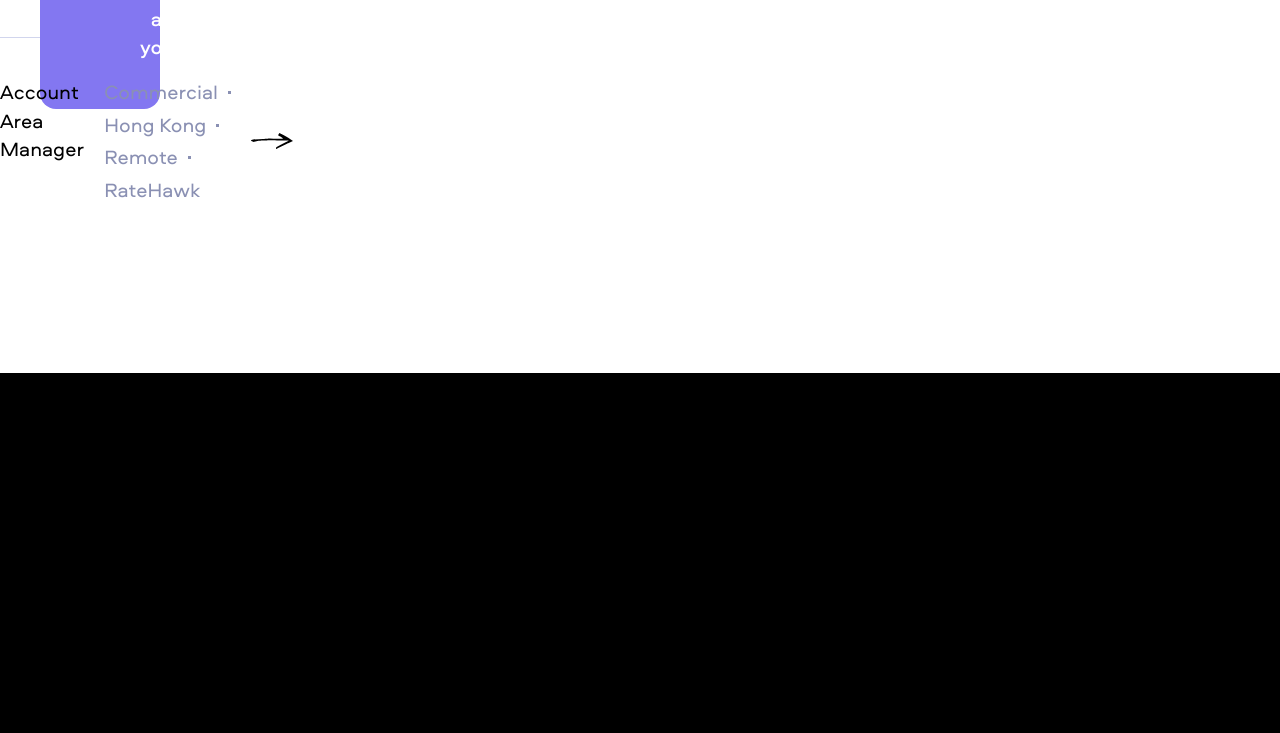
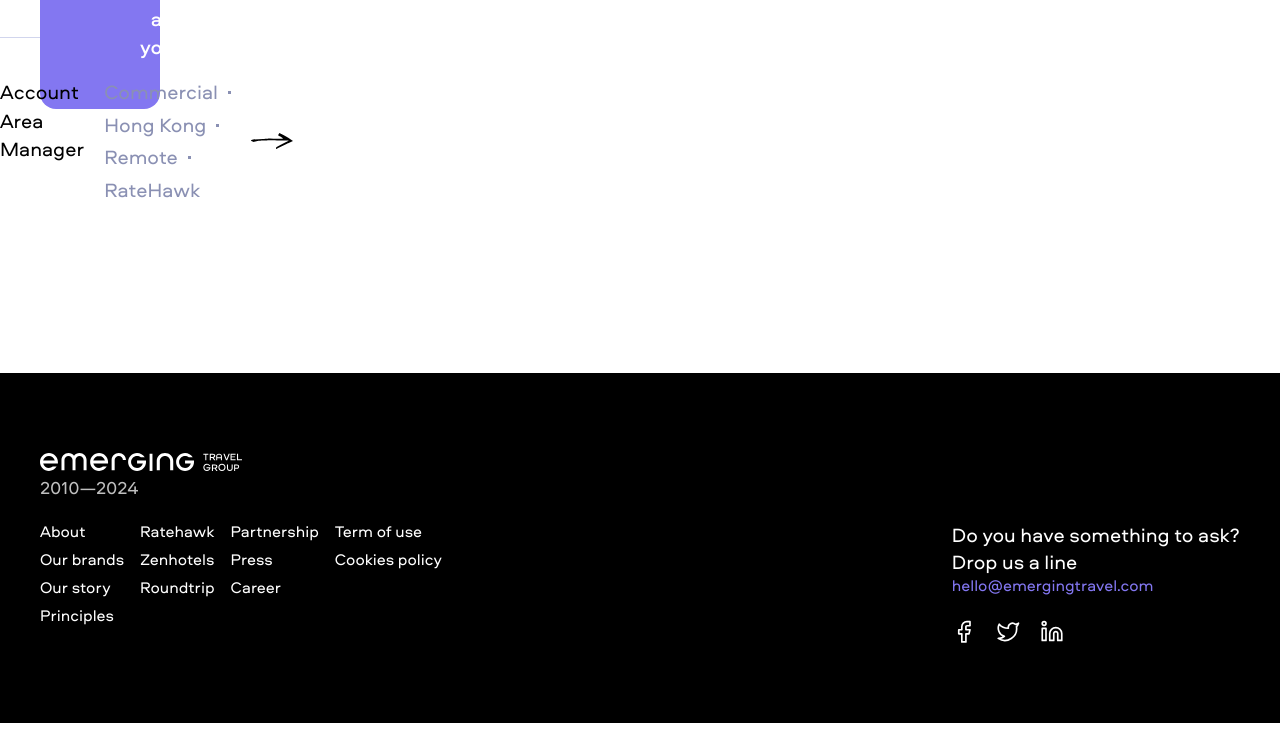
Before and after one commit to gvozdenkov/form-games, a website built with Vite: page index.html in a window 1280 px wide. Shown: the part 987-1720 px from the top of the page. Built offline with nearby package versions, Linux system fonts and the light colour scheme.

Commit message:
feat: add footer

```diff
--- a/index.html
+++ b/index.html
@@ -99,8 +99,57 @@
       </section>
     </main>
     <footer class="footer">
-      <div class="main-width">
-        <p>footer menu here</p>
+      <div class="content-width">
+        <div class="footer__contacts">
+          <p>
+            Do&nbsp;you have something to&nbsp;ask?<br />Drop&nbsp;us a&nbsp;line
+            <a href="mailto:hello@emergingtravel.com">hello@emergingtravel.com</a>
+          </p>
+          <ul class="footer__social-links">
+            <li>
+              <a
+                href="https://www.facebook.com/profile.php?id=100010471446225"
+                aria-label="facebook"
+                class="icon"
+              ></a>
+            </li>
+            <li><a href="https://x.com" aria-label="x.com" class="icon"></a></li>
+            <li><a href="https://linkedin.com" aria-label="linkedin" class="icon"></a></li>
+          </ul>
+        </div>
+
+        <nav class="footer__nav">
+          <ul class="flow">
+            <li><a href="#">About</a></li>
+            <li><a href="#">Our brands</a></li>
+            <li><a href="#">Our story</a></li>
+            <li><a href="#">Principles</a></li>
+          </ul>
+          <ul class="flow">
+            <li><a href="#">Ratehawk</a></li>
+            <li><a href="#">Zenhotels</a></li>
+            <li><a href="#">Roundtrip</a></li>
+          </ul>
+          <ul class="flow">
+            <li><a href="#">Partnership</a></li>
+            <li><a href="#">Press</a></li>
+            <li><a href="#">Career</a></li>
+          </ul>
+          <ul class="flow">
+            <li><a href="#">Term of use</a></li>
+            <li><a href="#">Cookies policy</a></li>
+          </ul>
+        </nav>
+
+        <div class="footer__logo flow">
+          <img src="/images/etg-logo.svg" alt="etg logo" width="202" height="18" />
+          <p>2010&mdash;2024</p>
+        </div>
+
+        <ul class="footer__privacy">
+          <li><a href="#">Term of use</a></li>
+          <li><a href="#">Cookies policy</a></li>
+        </ul>
       </div>
     </footer>
     <script src="custom-select.js" type="module"></script>
--- a/src/styles/components/footer.css
+++ b/src/styles/components/footer.css
@@ -1,9 +1,134 @@
 .footer {
-  color: var(--_clr-neutral-100);
+  --flow-spacer: 0.75rem;
+
+  color: var(--clr-footer-fg);
   background-color: var(--clr-footer-bg);
-  height: 360px;
+  padding-block: 2rem;
 
+  font-size: 1rem;
+  line-height: 1.375;
+
+  a {
+    display: block;
+    font-size: 0.875rem;
+    line-height: 1.2;
+    color: var(--clr-footer-fg);
+    transition: var(--transition-sm);
+
+    &:hover {
+      color: var(--clr-accent);
+    }
+  }
+
+  > * {
+    display: grid;
+    gap: 4.375rem;
+    align-items: start;
+  }
+}
+
+.footer__contacts {
+  a {
+    color: var(--clr-accent);
+    transition: var(--transition-sm);
+
+    &:hover {
+      color: var(--clr-footer-fg);
+    }
+  }
+}
+
+.footer__social-links {
+  display: flex;
+  gap: 1.25rem;
+  margin-block-start: 1.25rem;
+}
+
+.footer__nav {
   display: grid;
-  place-items: center;
-  font-size: 30px;
+  grid-auto-flow: column;
+  gap: 1.375rem;
+
+  > :last-child {
+    display: none;
+  }
 }
+
+.footer__logo {
+  > p {
+    font-size: 1.125rem;
+    line-height: 1;
+    color: #bfbfbf;
+  }
+}
+
+.footer__privacy {
+  display: flex;
+  gap: 1rem;
+}
+
+@media (width >= 768px) {
+  .footer {
+    --flow-spacer: 0.5rem;
+
+    font-size: 1.25rem;
+    line-height: 1.35;
+
+    a {
+      font-size: 1.125rem;
+      line-height: 1;
+    }
+
+    > * {
+      gap: 2.5rem;
+    }
+  }
+
+  .footer__contacts {
+    max-inline-size: 24rem;
+  }
+
+  .footer__nav {
+    > *:last-child {
+      display: block;
+    }
+  }
+
+  .footer__privacy {
+    display: none;
+  }
+}
+
+@media (width >= 1024px) {
+  .footer {
+    padding-block: 5rem;
+
+    a {
+      font-size: 1rem;
+      line-height: 1.25;
+    }
+
+    > * {
+      gap: 1.5rem 4.375rem;
+    }
+
+    .footer__logo {
+      grid-row: 1;
+    }
+
+    .footer__social-links {
+      margin-block-start: 1.5rem;
+    }
+
+    .footer__nav {
+      grid-column: 1;
+      justify-self: start;
+      gap: 1rem;
+    }
+
+    .footer__contacts {
+      grid-area: 2 / 2;
+      justify-self: end;
+    }
+  }
+}
--- a/src/styles/general.css
+++ b/src/styles/general.css
@@ -1,3 +1,35 @@
 section {
   padding-block: var(--section-padding, 3rem);
 }
+
+a[class*='icon'] {
+  --size: 24px;
+
+  display: inline-block;
+  height: var(--size);
+  width: var(--size);
+  color: var(--clr-footer-fg);
+  background-color: var(--clr-footer-fg);
+  mask-position: center;
+  mask-size: cover;
+  mask-repeat: no-repeat;
+
+  transition: var(--transition-sm);
+
+  &:hover,
+  &:focus {
+    background-color: var(--clr-accent);
+  }
+}
+
+a[href*='facebook'] {
+  mask-image: url(../../../public/images/icons/facebook.svg);
+}
+
+a[href*='x.com'] {
+  mask-image: url(../../../public/images/icons/x.svg);
+}
+
+a[href*='linkedin'] {
+  mask-image: url(../../../public/images/icons/linkedin.svg);
+}
--- a/src/styles/utils.css
+++ b/src/styles/utils.css
@@ -1,3 +1,7 @@
+.flow > *:where(:not(:first-child)) {
+  margin-block-start: var(--flow-spacer, 1em);
+}
+
 .text-center {
   text-align: center;
 }
```
Also changed, not shown: public/images/etg-logo.svg (added), public/images/icons/facebook.svg (added), public/images/icons/linkedin.svg (added), public/images/icons/x.svg (added).
